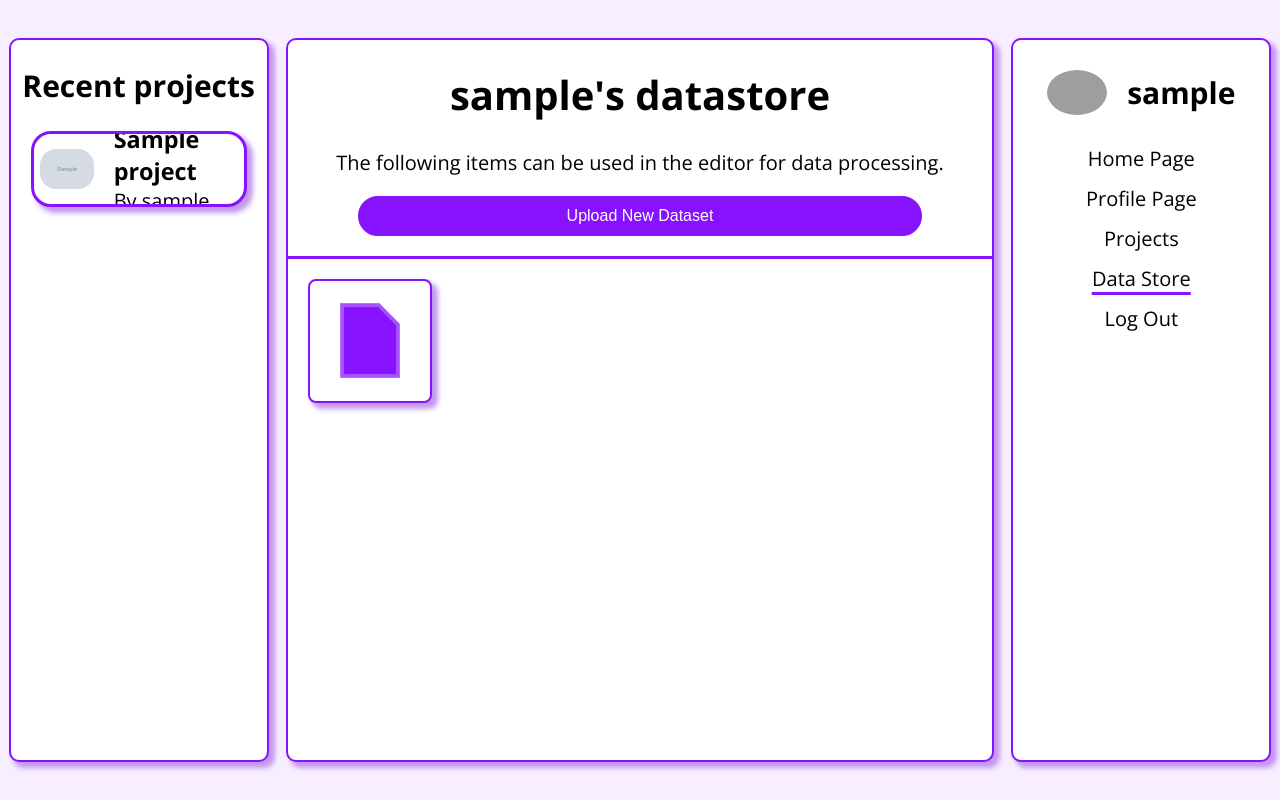
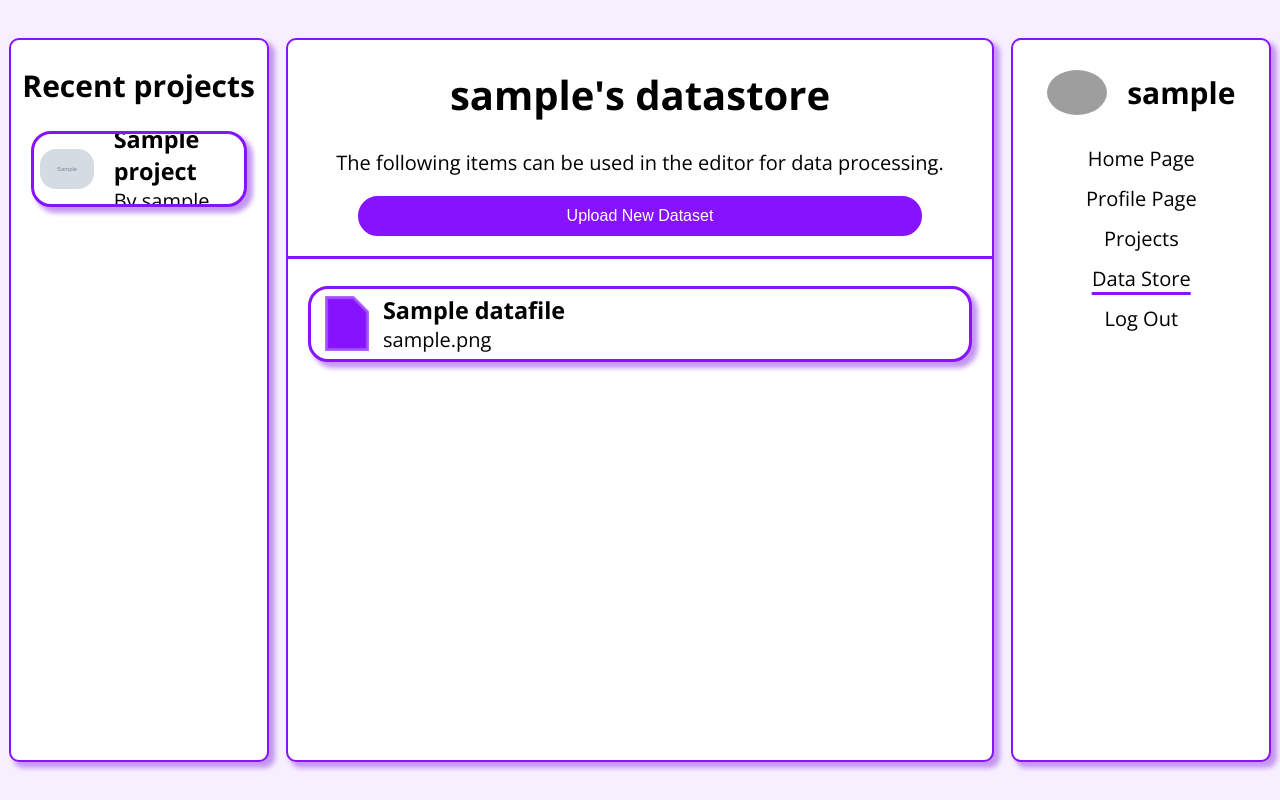
Before and after one commit to Miv2nir/diploma2425, a Django app: page /datastore/ in a window 1280 px wide. Run offline with Django 5.2, Linux system fonts and the light colour scheme; a user stored in the database is signed in; tables that the repository leaves empty hold one stand-in row (values such as "Sample post"); grey boxes marked "Sample" are stand-in pictures; grey boxes are pictures that could not be loaded.

Commit message:
datastore thumb

```diff
--- a/timesite/backend/static/style.css
+++ b/timesite/backend/static/style.css
@@ -336,6 +336,7 @@
     margin-bottom: 1em;
     margin-right: auto;
 }
+/*
 .datastore-item {
     height: 6rem;
     width: 6rem;
@@ -352,10 +353,33 @@
     border-radius: 0.4rem;
     border-width: 0.1rem;
     border-color: var(--border-color);
-}
+}*/
 
 .data-icon {
     height: auto;
-    width: 3rem;
+    width: 2.2rem;
+    margin-left: 0.7rem;
+    margin-right: 0.7rem;
     border-radius: 0;
 }
+
+.datastore-item {
+    height: 3.5rem;
+    margin-left: 1rem;
+    margin-right: 1rem;
+    border: solid;
+    border-radius: 1rem;
+    border-color: var(--border-color);
+    background-color: var(--highlight-color);
+    box-shadow: 5px 5px 5px 1px var(--shadow-color);
+    overflow: hidden;
+    margin-bottom: 1rem;
+    display: flex;
+    flex-direction: row;
+    justify-content:start;
+    align-items:center;
+}
+.datastore-item:hover {
+    background-color: var(--selection-color);
+    transition: 200ms ease;
+}
--- a/timesite/backend/templates/backend/datastore.html
+++ b/timesite/backend/templates/backend/datastore.html
@@ -48,13 +48,20 @@
             </form>
             <div></div>
             <div class="hr"> </div>
-            <div style="display: flex; flex-wrap: wrap; align-items: flex-start;">
+            <br>
+            <!--div style="display: flex; flex-wrap: wrap; align-items: flex-start;"-->
             {% for i in lookup %}
-                <div class="datastore-item">
+            <a>
+                <div class="project-item">
                     <img src="{% static 'data_icon.png' %}" class="data-icon">
+                    <div style="text-align: start;">
+                        <h3 style="margin-bottom: 0; margin-top: 0;">{{i.name}}</h3>
+                        {{i.file.name}}
+                    </div>
                 </div>
+            </a>
             {%endfor%}
-            </div>
+            <!--/div-->
             </div>
         </div>
         <div class="home-container" id="container-side-2">
```
